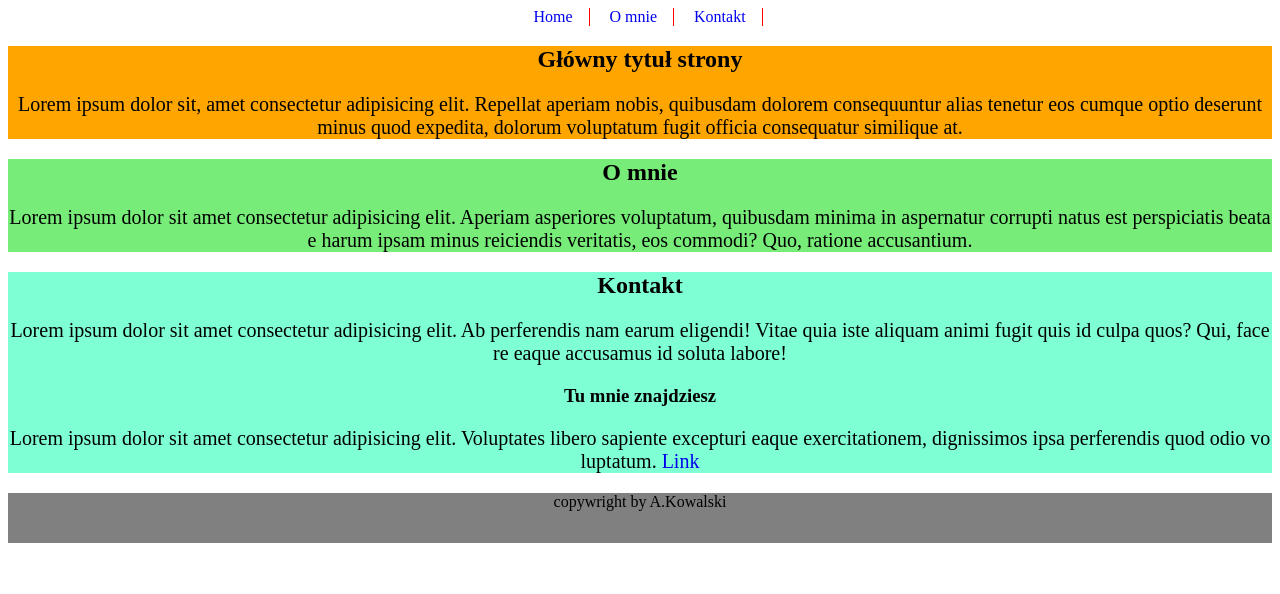
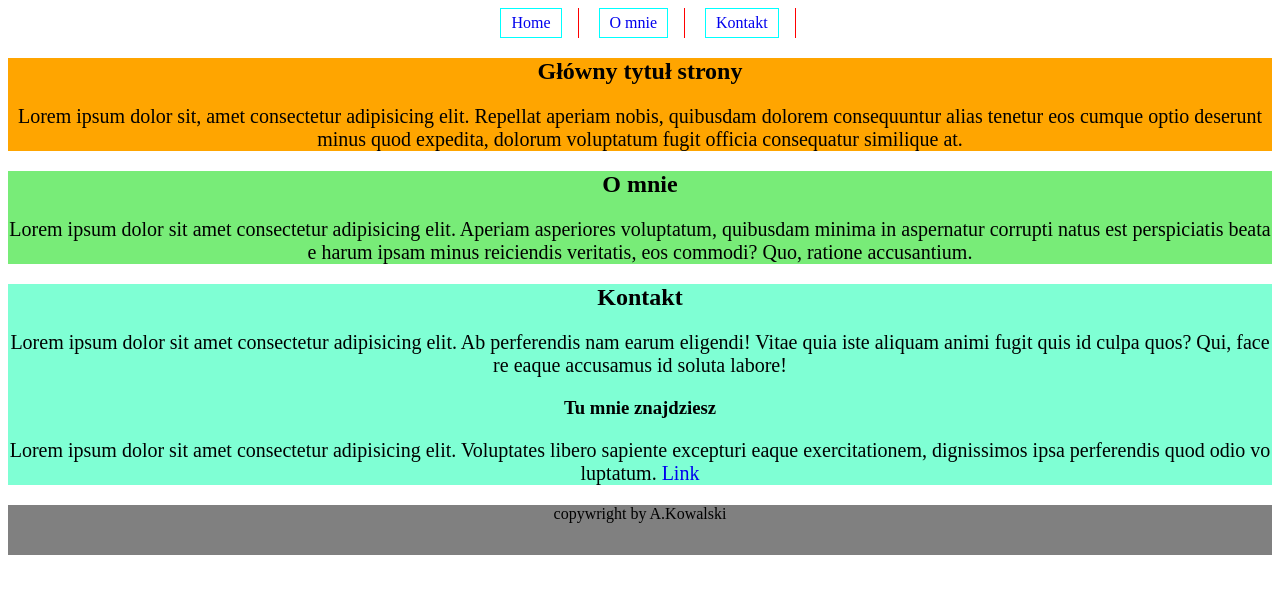
Before and after one commit to kAArter33/htmlstruktura2work, a plain HTML site: page index.html in a window 1280 px wide. Drawn offline with Linux system fonts and the light colour scheme.

Commit message:
poprawka

```diff
--- a/index.html
+++ b/index.html
@@ -10,11 +10,13 @@
 </head>
 
 <body>
+    <nav>
     <ul>
         <li id="menu1"><a title="Home1" href="#sekcja1">Home</a></li>
         <li id="menu1"><a title="Home2" href="#sekcja2">O mnie</a></li>
         <li id="menu1"><a title="Home3" href="#contact">Kontakt</a></li>
     </ul>
+    </nav>
     <div id="containermain">
         <section id="sekcja1">
             <div class="klasa" id="container1">
--- a/style.css
+++ b/style.css
@@ -55,3 +55,9 @@ p {
     overflow-wrap: break-all;
     word-break: break-all;
 }
+li a{
+    padding:5px 10px;
+    /* background-color: aqua; */
+    border:1px  solid  aqua;
+    display: inline-block;
+}
```
